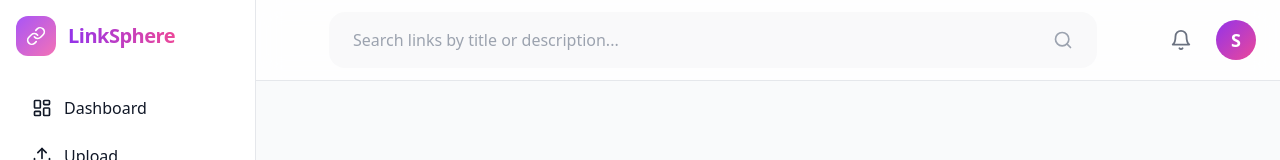
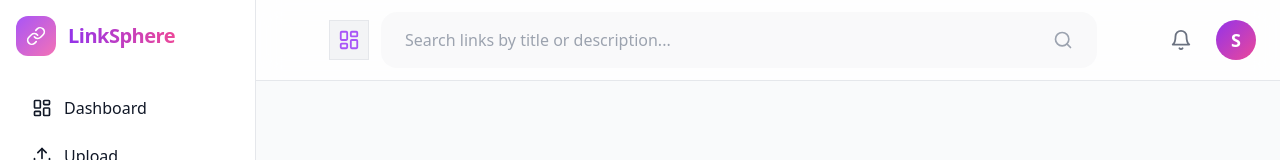
Before and after one commit to Vitalisn4/LinkSphere, a React (Vite) app in the folder my-link-uploader/: page / in a window 1280 px wide. Shown: the top 160 px of the page. Built offline with nearby package versions, Linux system fonts and the light colour scheme; no server answers; sample sign-in values are in the browser's storage.

Commit message:
feat: add Dashboard button to Header component and enhance search bar layout for improved user experience

```diff
--- a/my-link-uploader/src/components/Header.tsx
+++ b/my-link-uploader/src/components/Header.tsx
@@ -1,21 +1,35 @@
 import React, { useRef, useState } from 'react';
-import { Bell, Search } from 'lucide-react';
+import { Bell, Search, LayoutDashboard } from 'lucide-react';
 import ProfileDropdown from './ProfileDropdown';
 import { useTheme } from '../hooks/useTheme';
 import { useSearch } from '../contexts/search';
+import { useNavigate } from 'react-router-dom';
 
 export default function Header() {
   const { query, setQuery } = useSearch();
   const [isSearchFocused, setIsSearchFocused] = useState(false);
   const searchInputRef = useRef<HTMLInputElement>(null);
   const { isDark } = useTheme();
+  const navigate = useNavigate();
 
   return (
     <header className="sticky top-0 z-40 backdrop-blur-md border-b bg-white/80 dark:bg-gray-800/80 border-gray-200 dark:border-gray-700">
       <div className="w-full px-4 sm:px-6 py-3 flex items-center justify-between">
-        {/* Centered Wide Search Bar */}
+        {/* Centered Wide Search Bar with Dashboard Button */}
         <div className="flex-1 flex justify-center">
-          <div className="relative w-full max-w-3xl">
+          <div className="flex items-center w-full max-w-3xl">
+            {/* Dashboard Button */}
+            <button
+              className="mr-3 p-2 rounded-lg bg-gray-100 dark:bg-gray-800 hover:bg-purple-100 dark:hover:bg-purple-900/40 transition-colors border border-gray-200 dark:border-gray-700"
+              onClick={() => navigate('/dashboard')}
+              aria-label="Go to Dashboard"
+              title="Go to Dashboard"
+              type="button"
+            >
+              <LayoutDashboard size={22} className="text-purple-500" />
+            </button>
+            {/* Search Bar */}
+            <div className="relative flex-1">
               <input
                 ref={searchInputRef}
                 type="text"
@@ -45,6 +59,7 @@ export default function Header() {
               />
             </div>
           </div>
+        </div>
         {/* Right: Notifications, Profile */}
         <div className="flex items-center space-x-4 ml-4">
           <button className="p-2 rounded-full hover:bg-gray-100 dark:hover:bg-gray-800 transition-colors">
```
Lines whose indentation alone changed are shown as unchanged.
